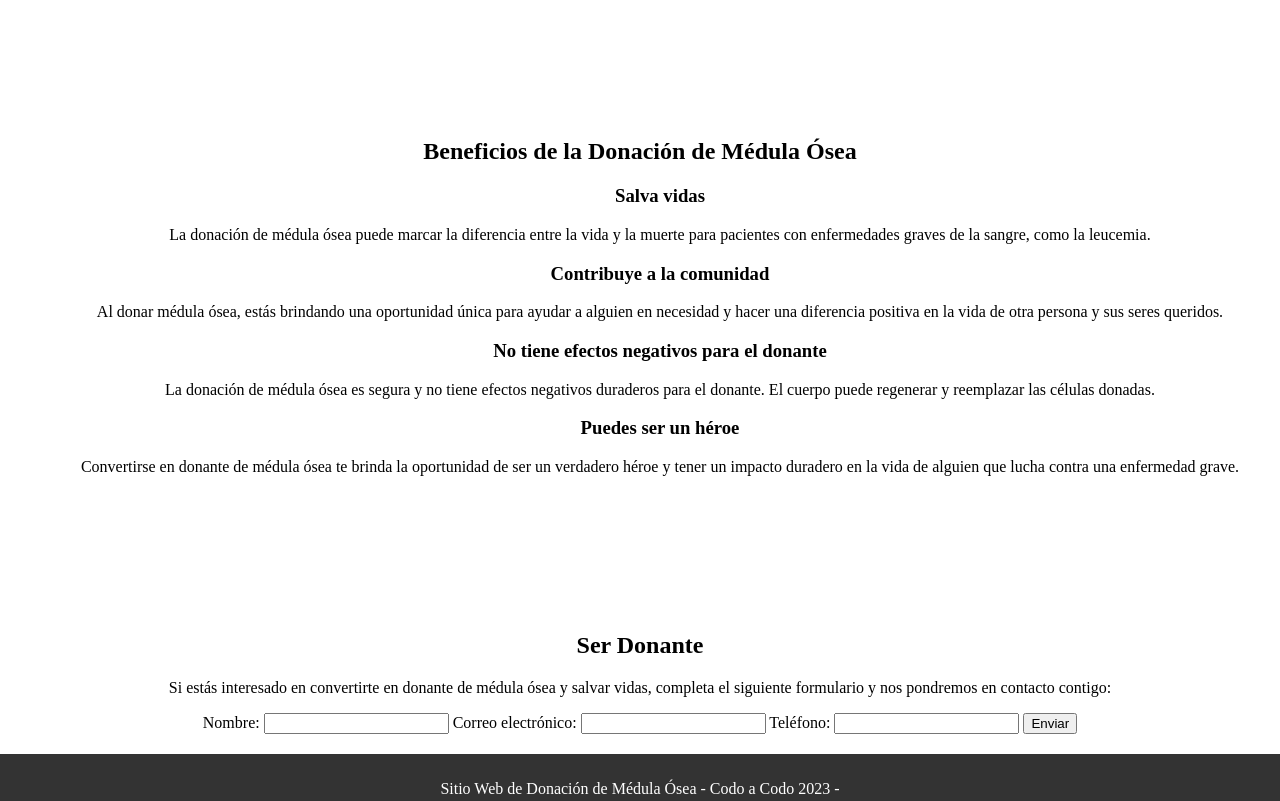
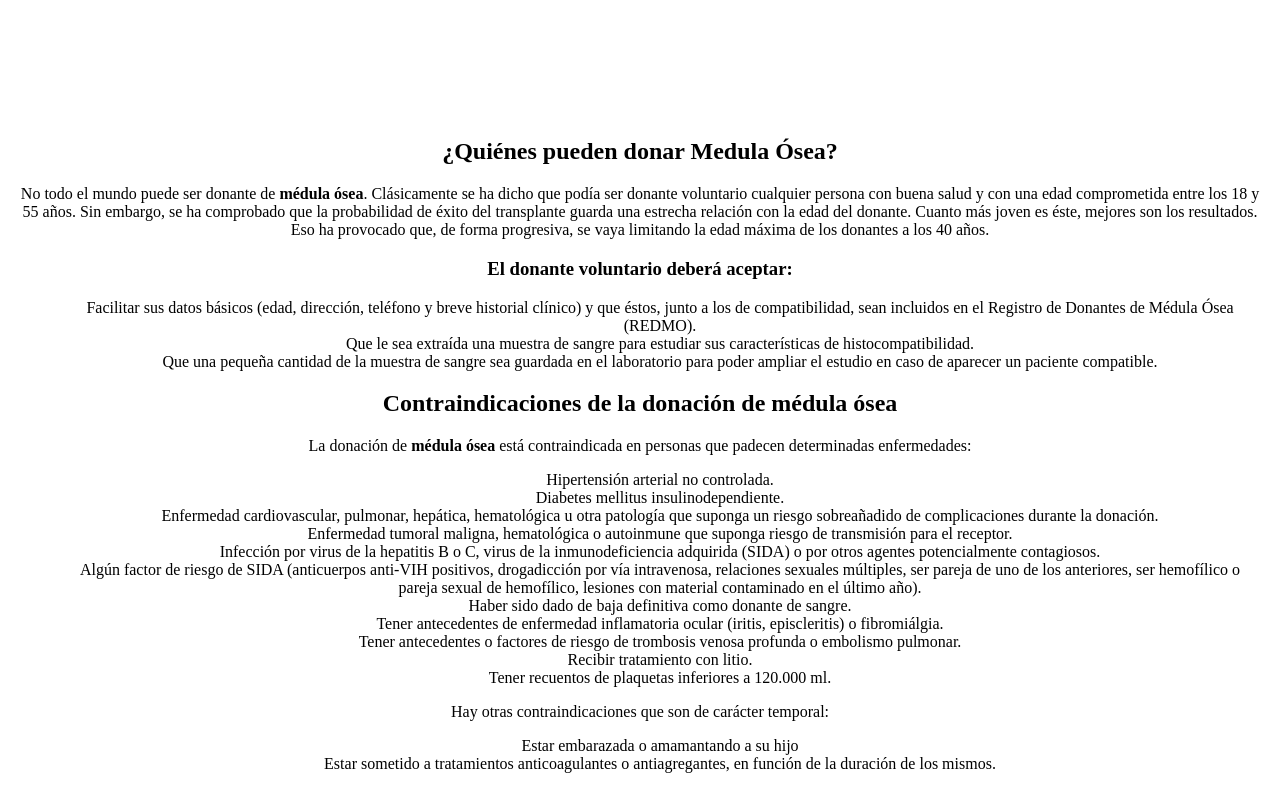
Before and after one commit to abeloqui/TP-CodoACodo, a plain HTML site: page index.html in a window 1280 px wide. Shown: the part 1120-1921 px from the top of the page. Drawn offline with Linux system fonts and the light colour scheme; files whose address does not match are found by name.

Commit message:
agregado seccion quienes pueden donar

```diff
--- a/index.html
+++ b/index.html
@@ -54,6 +54,39 @@
     </div>
   </section>
 
+  <section id="quien-puedeserdonador">
+    <h2>¿Quiénes pueden donar Medula Ósea?</h2>
+    <div class="sobre-donacion">
+      <p>No todo el mundo puede ser donante de <strong>médula ósea</strong>. Clásicamente se ha dicho que podía ser donante voluntario cualquier persona con buena salud y con una edad comprometida entre los 18 y 55 años. Sin embargo, se ha comprobado que la probabilidad de éxito del transplante guarda una estrecha relación con la edad del donante. Cuanto más joven es éste, mejores son los resultados. Eso ha provocado que, de forma progresiva, se vaya limitando la edad máxima de los donantes a los 40 años.</p>
+      <h3>El donante voluntario deberá aceptar:</h3>
+      <ul>
+        <li>Facilitar sus datos básicos (edad, dirección, teléfono y breve historial clínico) y que éstos, junto a los de compatibilidad, sean incluidos en el Registro de Donantes de Médula Ósea (REDMO).</li>
+        <li>Que le sea extraída una muestra de sangre para estudiar sus características de histocompatibilidad.</li>
+        <li>Que una pequeña cantidad de la muestra de sangre sea guardada en el laboratorio para poder ampliar el estudio en caso de aparecer un paciente compatible.</li>
+      </ul>
+      <h2>Contraindicaciones de la donación de médula ósea</h2>
+      <p>La donación de <strong>médula ósea</strong> está contraindicada en personas que padecen determinadas enfermedades:</p>
+      <ul>
+        <li>Hipertensión arterial no controlada.</li>
+        <li>Diabetes mellitus insulinodependiente.</li>
+        <li>Enfermedad cardiovascular, pulmonar, hepática, hematológica u otra patología que suponga un riesgo sobreañadido de complicaciones durante la donación.</li>
+        <li>Enfermedad tumoral maligna, hematológica o autoinmune que suponga riesgo de transmisión para el receptor.</li>
+        <li>Infección por virus de la hepatitis B o C, virus de la inmunodeficiencia adquirida (SIDA) o por otros agentes potencialmente contagiosos.</li>
+        <li>Algún factor de riesgo de SIDA (anticuerpos anti-VIH positivos, drogadicción por vía intravenosa, relaciones sexuales múltiples, ser pareja de uno de los anteriores, ser hemofílico o pareja sexual de hemofílico, lesiones con material contaminado en el último año).</li>
+        <li>Haber sido dado de baja definitiva como donante de sangre.</li>
+        <li>Tener antecedentes de enfermedad inflamatoria ocular (iritis, episcleritis) o fibromiálgia.</li>
+        <li>Tener antecedentes o factores de riesgo de trombosis venosa profunda o embolismo pulmonar.</li>
+        <li>Recibir tratamiento con litio.</li>
+        <li>Tener recuentos de plaquetas inferiores a 120.000 ml.</li>
+      </ul>
+      <p>Hay otras contraindicaciones que son de carácter temporal:</p>
+      <ul>
+        <li>Estar embarazada o amamantando a su hijo</li>
+        <li>Estar sometido a tratamientos anticoagulantes o antiagregantes, en función de la duración de los mismos.</li>
+      </ul>
+    </div>
+  </section>
+
   <section id="beneficios">
     <h2>Beneficios de la Donación de Médula Ósea</h2>
     <ul>
```
